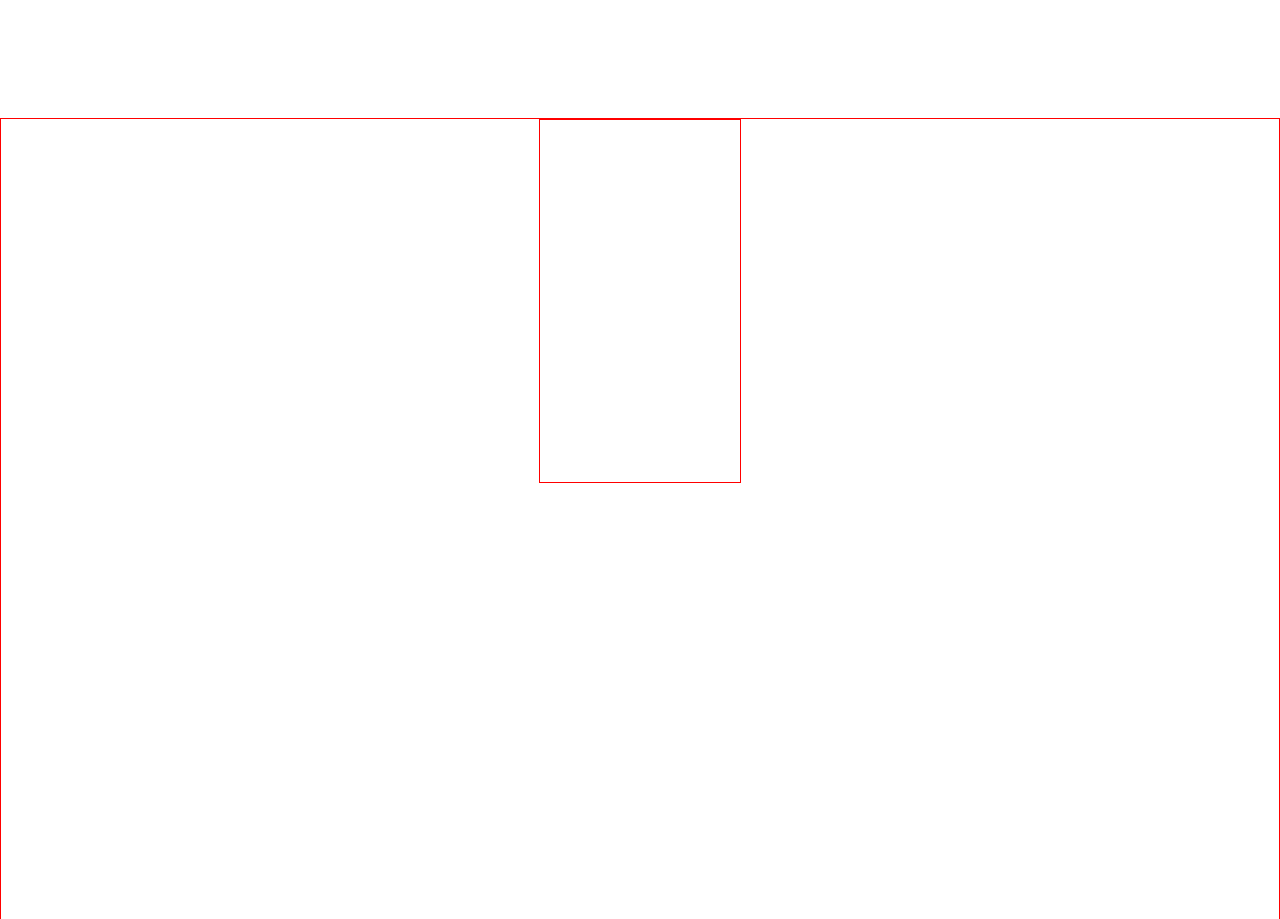
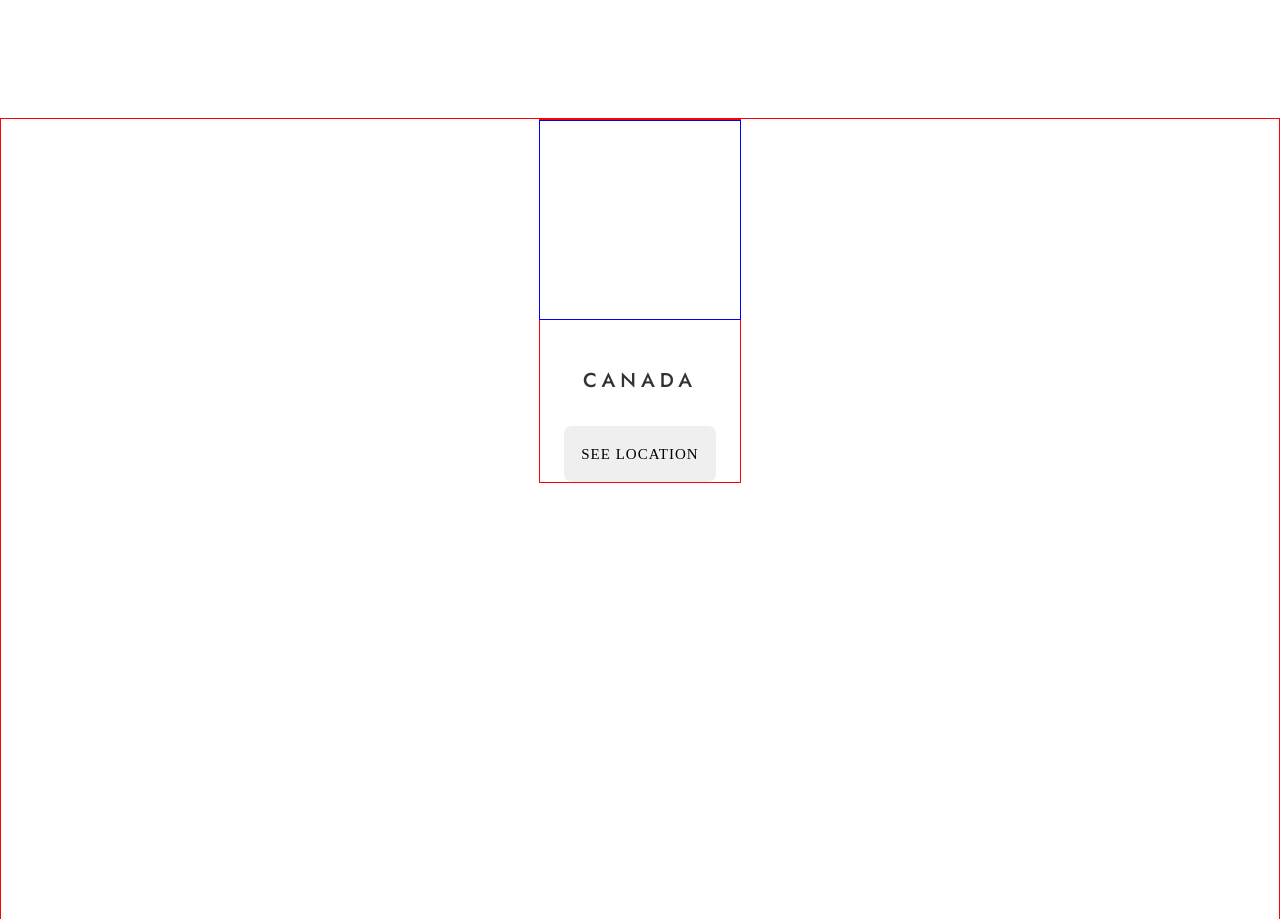
Before and after one commit to danielopq/designo, a React (Vite) app: page / in a window 1280 px wide. Shown: the part 1437-2356 px from the top of the page. Built offline with nearby package versions, Linux system fonts and the light colour scheme; a web font is replaced by a local one.

Commit message:
LocationItem - general layout

```diff
--- a/src/components/layout/locationItem/LocationItem.tsx
+++ b/src/components/layout/locationItem/LocationItem.tsx
@@ -1,8 +1,14 @@
 import './locationItem.scss';
 
-const LocationItem = () =>{
-    return(
-        <div className='locationItem'></div>
+import { BtRegular } from '../../ui';
+
+const LocationItem = () => {
+    return (
+        <div className='locationItem'>
+            <div></div>
+            <p>CANADA</p>
+            <BtRegular text='SEE LOCATION' btType='orangeBg' />
+        </div>
     )
 }
 export default LocationItem;
--- a/src/components/layout/locationItem/locationItem.scss
+++ b/src/components/layout/locationItem/locationItem.scss
@@ -1,5 +1,21 @@
-.locationItem{
+.locationItem {
     width: 202px;
     height: 364px;
+    display: flex;
+    flex-direction: column;
+    align-items: center;
     border: solid 1px red;
+
+    div {
+        width: 202px;
+        height: 202px;
+        border: solid 1px blue;
+    }
+
+    p {
+        margin: 48px 0px 32px;
+        font: 500 20px/26px 'Jost-Medium';
+        letter-spacing: 5px;
+        color: rgba(51, 49, 54);
+    }
 }
```
